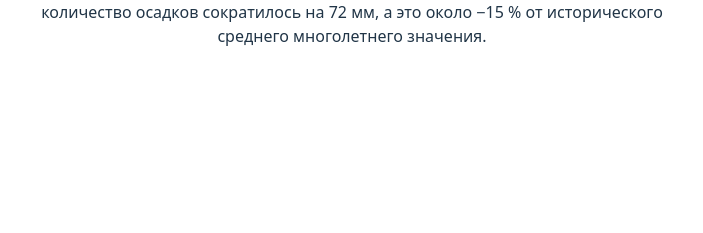
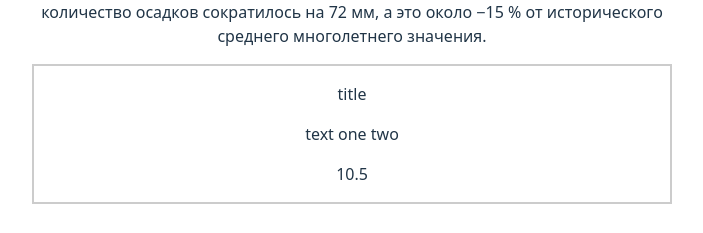
Before and after one commit to Cliv-create/react_AboutTown, a React (Vite) app: page / in a window 1280 px wide. Shown: the part 3749-3982 px from the top of the page, without its empty margins (288-991 px from the left). Before the commit the page ends 3845 px from the top, so only its background shows below. Built offline with nearby package versions, Linux system fonts and the light colour scheme.

Commit message:
Added ProductCard component. Changed console.log() for console.debug()

```diff
--- a/components/AboutTown.tsx
+++ b/components/AboutTown.tsx
@@ -1,5 +1,6 @@
 import './AboutTown.css';
 import { DisplayImage } from "./DisplayImage.tsx";
+import {ProductCard} from "./ProductCard.tsx";
 
 function AboutTown() {
     return (
@@ -80,6 +81,8 @@ function AboutTown() {
 
             <p>Климат города холодный семиаридный, с умеренной малоснежной зимой и сухим жарким летом с нечастыми но сильными кратковременными грозовыми ливнями</p>
             <p>В целом, климат Николаева стал более теплым — за 30 лет среднегодовая температура поднялась на 0,7 °C. Также стало намного суше — среднегодовое количество осадков сократилось на 72 мм, а это около −15 % от исторического среднего многолетнего значения.</p>
+
+            <ProductCard idName='product-card-on-page' title='title' text='text one two' price={10.50}/>
         </>
     )
 }
--- a/components/DisplayImage.tsx
+++ b/components/DisplayImage.tsx
@@ -24,7 +24,7 @@ interface HTMLAttribute {
 export function DisplayImage({ idName, src, alt, attributes = [] } : DisplayImageProps) {
     // Unnecessary
     useEffect(() => {
-        console.log(
+        console.debug(
             'Added new img tag', '\n',
             'id: ', idName, '\n',
             'src: ', src, '\n',
@@ -32,7 +32,7 @@ export function DisplayImage({ idName, src, alt, attributes = [] } : DisplayImag
             'attributes: ', attributes
         );
         return () => { // cleanup-функция
-            console.log('img tag with id: ', idName, ' was removed');
+            console.debug('img tag with id: ', idName, ' was removed');
         };
     }, [idName, src, alt, attributes]);
 
--- /dev/null
+++ b/components/ProductCard.css
@@ -0,0 +1,6 @@
+.product-card {
+    display: block;
+    border-width: 2px;
+    border-style: solid;
+    border-color: rgba(0, 0, 0, 0.2);
+}
--- /dev/null
+++ b/components/ProductCard.tsx
@@ -0,0 +1,68 @@
+import './ProductCard.css';
+import { useEffect } from "react";
+
+interface ProductCardProps {
+    idName? : string;
+    title: string;
+    text: string;
+    price: number;
+    attributes?: HTMLAttribute[];
+}
+
+interface HTMLAttribute {
+    name: string;
+    value: string | number | boolean;
+}
+// TODO: Add a "Add to card" button. Add a shopping_cart_id parameter if shopping carts will be implemented to link button.
+/**
+ *
+ * @param idName
+ * @param title
+ * @param text
+ * @param price
+ * @param attributes
+ * @constructor
+ */
+export function ProductCard({ idName, title, text, price, attributes = [] } : ProductCardProps) {
+
+    // Unnecessary (debug purposes)
+    useEffect(() => {
+        console.debug(
+            'Product card event (created or updated)', '\n',
+            'id: ', idName, '\n',
+            'title: ', title, '\n',
+            'text: ', text, '\n',
+            'price: ', price, '\n',
+            'attributes: ', attributes
+        );
+        return () => { // cleanup-функция
+            console.debug('Product card with id: ', idName, ' was removed');
+        };
+    }, [idName, title, text, price, attributes]);
+
+    const productCardAttributes = attributes.reduce((acc, attr) => {
+        acc[attr.name] = attr.value;
+        return acc;
+    }, {} as Record<string, string | number | boolean>);
+
+    return (
+        <>
+            <div
+                className="product-card"
+                id={idName}
+                {...productCardAttributes}
+            >
+                <div className='product-card-top-box'></div>
+                <div
+                    className="product-card-main-box"
+                >
+                    <p>{title}</p>
+                    <p>{text}</p>
+                </div>
+                <div className='product-card-bottom-box'>
+                    <p>{price}</p>
+                </div>
+            </div>
+        </>
+    )
+}
```
